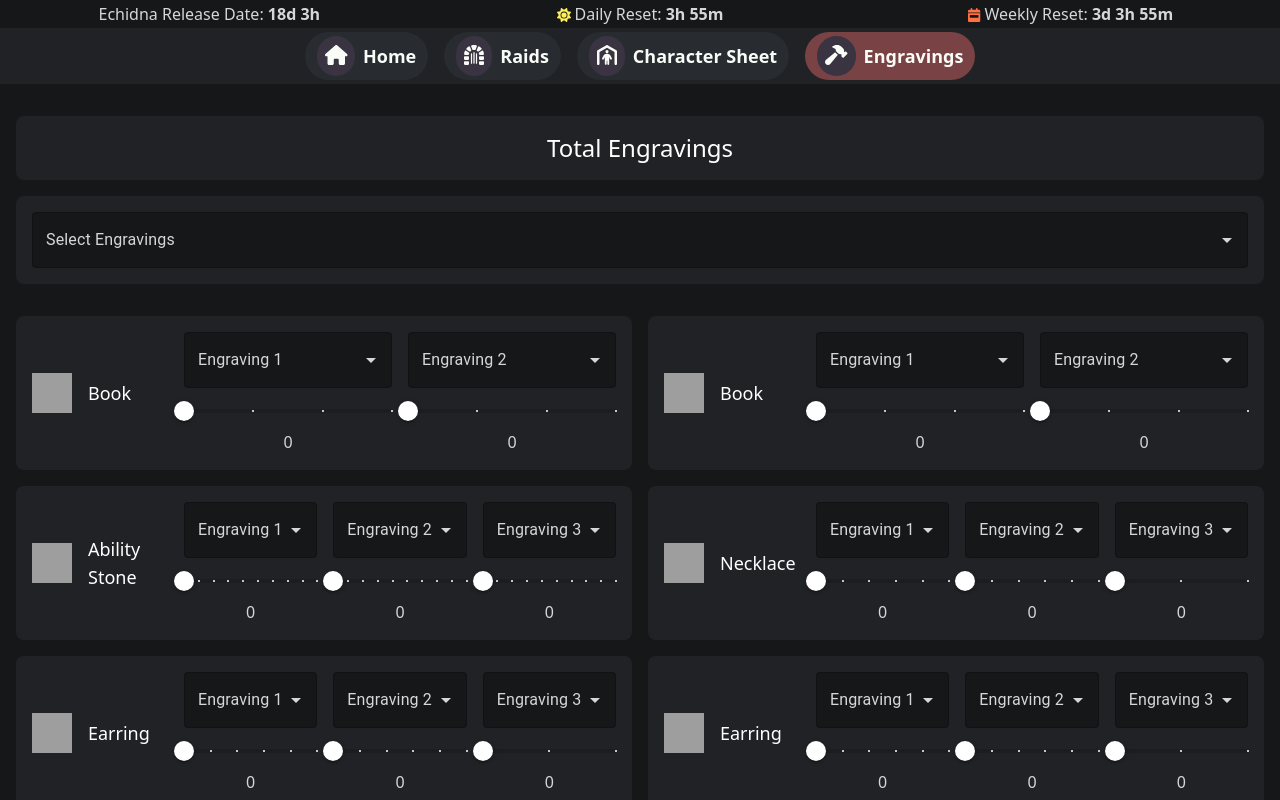
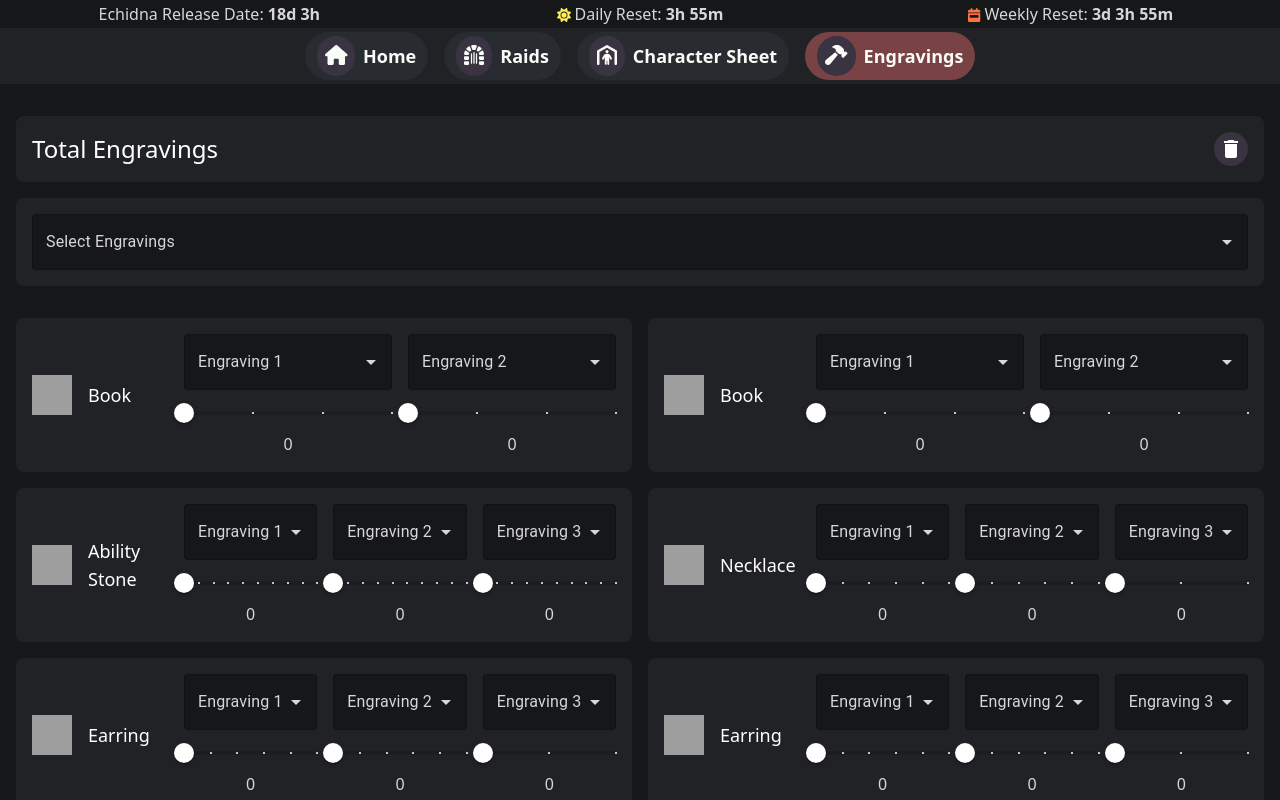
Before and after one commit to AnmolGrewal/lostmokokos, a Next.js app: page /engravings in a window 1280 px wide. Shown: the top 800 px of the page. Built offline with nearby package versions, Linux system fonts and the light colour scheme; grey boxes are pictures that could not be loaded.

Commit message:
Fixing chip styling

```diff
--- a/src/app/components/EngravingCalculator.tsx
+++ b/src/app/components/EngravingCalculator.tsx
@@ -1,6 +1,7 @@
 /* eslint-disable @next/next/no-img-element */
 import React, { useState, useEffect } from 'react';
-import { Autocomplete, Chip, Slider, TextField } from '@mui/material';
+import { Autocomplete, Chip, Slider, TextField, IconButton, Dialog, DialogActions, DialogContent, DialogTitle, Button } from '@mui/material';
+import DeleteIcon from '@mui/icons-material/Delete';
 import { engravings, engravingItems, negativeEngravings } from '../../data/engravings';
 
 const EngravingCalculator: React.FC = () => {
@@ -8,6 +9,7 @@ const EngravingCalculator: React.FC = () => {
   const [accessoryEngravings, setAccessoryEngravings] = useState<string[][]>([]);
   const [accessoryLevels, setAccessoryLevels] = useState<number[][]>([]);
   const [totalEngravings, setTotalEngravings] = useState<{ [key: string]: number }>({});
+  const [confirmClearDialogOpen, setConfirmClearDialogOpen] = useState<boolean>(false);
 
   useEffect(() => {
     const calculateTotalEngravings = () => {
@@ -49,14 +51,33 @@ const EngravingCalculator: React.FC = () => {
     value: string | null,
   ) => {
     const newAccessoryEngravings = [...accessoryEngravings];
+    const newAccessoryLevels = [...accessoryLevels];
+
     newAccessoryEngravings[accessoryIndex][engravingIndex] = value || '';
+    if (!value) {
+      newAccessoryLevels[accessoryIndex][engravingIndex] = 0;
+    }
+
     setAccessoryEngravings(newAccessoryEngravings);
+    setAccessoryLevels(newAccessoryLevels);
   };
 
   const handleAccessoryLevelChange = (accessoryIndex: number, engravingIndex: number) => (event: Event, value: number | number[]) => {
     const newAccessoryLevels = [...accessoryLevels];
     newAccessoryLevels[accessoryIndex][engravingIndex] = value as number;
     setAccessoryLevels(newAccessoryLevels);
+  };
+
+  const handleToggleConfirmClearDialog = () => {
+    setConfirmClearDialogOpen(!confirmClearDialogOpen);
+  };
+
+  const handleClearAllDataConfirmed = () => {
+    setSelectedEngravings([]);
+    setAccessoryEngravings([]);
+    setAccessoryLevels([]);
+    setTotalEngravings({});
+    handleToggleConfirmClearDialog();
   };
 
   const renderAccessoryRows = () => {
@@ -178,12 +199,25 @@ const EngravingCalculator: React.FC = () => {
   };
 
   return (
-    <div className="bg-primary-background-color p-4 min-h-screen" style={{ width: 'calc(100vw)' }}>
-      <div className="bg-secondary-background-color p-4 mt-4 rounded-lg">
+    <div className="bg-primary-background-color p-4 size-full">
+      <div className="bg-secondary-background-color p-4 mt-4 rounded-lg flex items-center justify-between">
         <h2 className="text-primary-text-color text-2xl text-center">Total Engravings</h2>
-        <div className="flex flex-wrap justify-center">
-          {renderTotalEngravings()}
-        </div>
+        <IconButton
+          onClick={handleToggleConfirmClearDialog}
+          size="small"
+          sx={{
+            color: 'var(--primary-text-color)',
+            bgcolor: 'var(--image-background-color)',
+            borderRadius: '50%',
+            p: '5px',
+            '&:hover': { bgcolor: 'var(--primary-background-hover-color)' },
+          }}
+        >
+          <DeleteIcon />
+        </IconButton>
+      </div>
+      <div className="flex flex-wrap justify-center">
+        {renderTotalEngravings()}
       </div>
       <div className="bg-secondary-background-color p-4 rounded-lg mt-4">
         <Autocomplete
@@ -199,7 +233,8 @@ const EngravingCalculator: React.FC = () => {
                   key={key}
                   label={option}
                   {...tagProps}
-                  className="bg-chip-background-color text-chip-text-color"
+                  className="bg-chip-background-color text-chip-text-color text-lg mr-2 mt-2"
+                  deleteIcon={<DeleteIcon style={{ color: 'var(--primary-text-label-color)' }} />}
                 />
               );
             })
@@ -239,6 +274,30 @@ const EngravingCalculator: React.FC = () => {
       <div className="mt-4">
         {renderAccessoryRows()}
       </div>
+
+      <Dialog
+        open={confirmClearDialogOpen}
+        onClose={handleToggleConfirmClearDialog}
+        sx={{
+          '& .MuiPaper-root': {
+            backgroundColor: 'var(--chip-background-color)',
+            color: 'var(--primary-text-color)',
+          },
+        }}
+      >
+        <DialogTitle sx={{ color: 'var(--primary-text-label-color)' }}>Confirm Clear All Data</DialogTitle>
+        <DialogContent>
+          <p>Are you sure you want to clear all data and reset to default?</p>
+        </DialogContent>
+        <DialogActions>
+          <Button onClick={handleToggleConfirmClearDialog} sx={{ color: 'inherit' }}>
+            Cancel
+          </Button>
+          <Button onClick={handleClearAllDataConfirmed} sx={{ color: 'inherit' }}>
+            Clear All Data
+          </Button>
+        </DialogActions>
+      </Dialog>
     </div>
   );
 };
```
